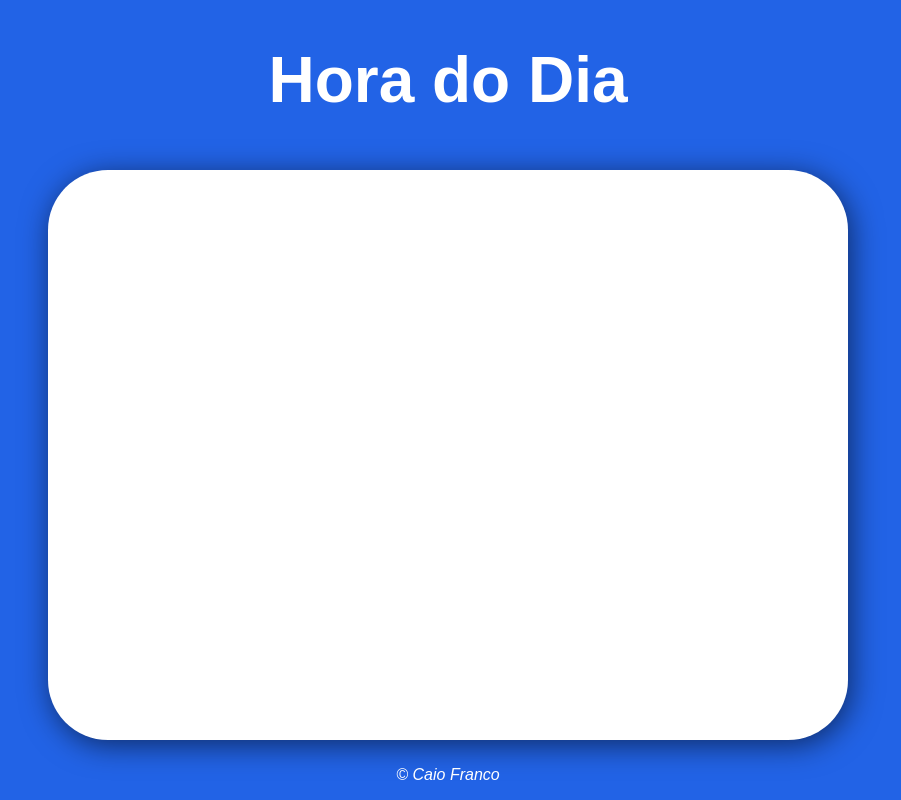
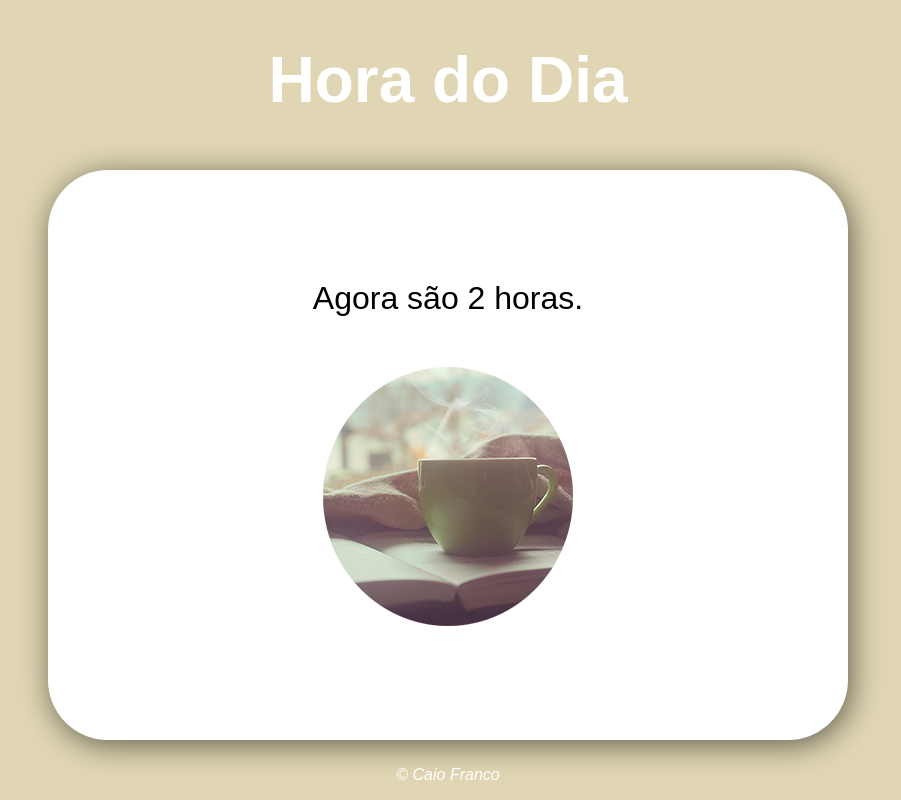
Before and after one commit to CaioVFranco/JavaScript, a plain HTML site: page Aula12ex/ex1.html in a window 1280 px wide. Shown: the whole page, without its empty margins (192-1093 px from the left). Drawn offline with Linux system fonts and the light colour scheme.

Commit message:
exercicio de js

```diff
--- a/Aula12ex/ex1.html
+++ b/Aula12ex/ex1.html
@@ -6,19 +6,19 @@
     <title>Exercicio dia-tarde-noite</title>
     <link rel="stylesheet" href="style.css">
 </head>
-<body>
+<body onload="carregar()">
     <header>
         <h1>Hora do Dia</h1>
     </header>
 
 
     <section class="container">
-        <div>
-
+        <div id="msg" >
+            kkkkkkkkkkkkkkkkk
         </div>
 
-        <div>
-
+        <div id="foto">
+            <img id="imagem" src="modelo/manha.png" alt="Foto do dia">
         </div>
     </section>
 
@@ -27,6 +27,6 @@
         <p>&copy; Caio Franco</p>
     </footer>
 
-    <script type="text/ex1" src="js/arquivo.js"></script>
+    <script type="text/javascript" src="js/arquivo.js"></script>
 </body>
 </html>
--- a/Aula12ex/js/arquivo.js
+++ b/Aula12ex/js/arquivo.js
@@ -1,6 +1,20 @@
-var agr = new Date()
-var hr = agr.getHours()
+function carregar() {
 
-if (hr >= 12) {
-    document.body.style.backgroundColor = '#E6A720'
+    var msg = document.getElementById('msg')
+    var img = document.getElementById('imagem')
+
+    var data = new Date()
+    var hr = data.getHours()
+
+    msg.innerHTML = `Agora são ${hr} horas.`
+    if (hr >= 12 && hr < 18) {
+        img.src = 'modelo/tarde.png'
+        document.body.style.background = '#83674f'
+    } else if (hr >= 18 && hr < 24) {
+        img.src = 'modelo/noite.png'
+        document.body.style.background = '#1a2239'
+    } else {
+        img.src = 'modelo/manha.png'
+        document.body.style.background = '#e0d6b3'
+    }
 }
--- a/Aula12ex/style.css
+++ b/Aula12ex/style.css
@@ -12,6 +12,7 @@ body{
 
 }
 
+
 header {
     margin-bottom: 10px;
     font-size: 2em;
@@ -25,8 +26,21 @@ header {
     background-color: white;
     border-radius: 60px;
     box-shadow: 3px 5px 30px rgba(0, 0, 0, 0.566);
+    display: flex;
+    flex-direction: column;
+    align-items: center;
+    justify-content: center;
 
 }
+
+#msg{
+    color: black;
+    font-family: Arial, Helvetica, sans-serif;
+    font-size: 2em;
+    padding-bottom: 50px;
+}
+
+
 
 footer {
     margin-top: 10px;
```
Also changed, not shown: Aula12ex/modelo/manha.png (added), Aula12ex/modelo/noite.png (added), Aula12ex/modelo/tarde.png (added).
